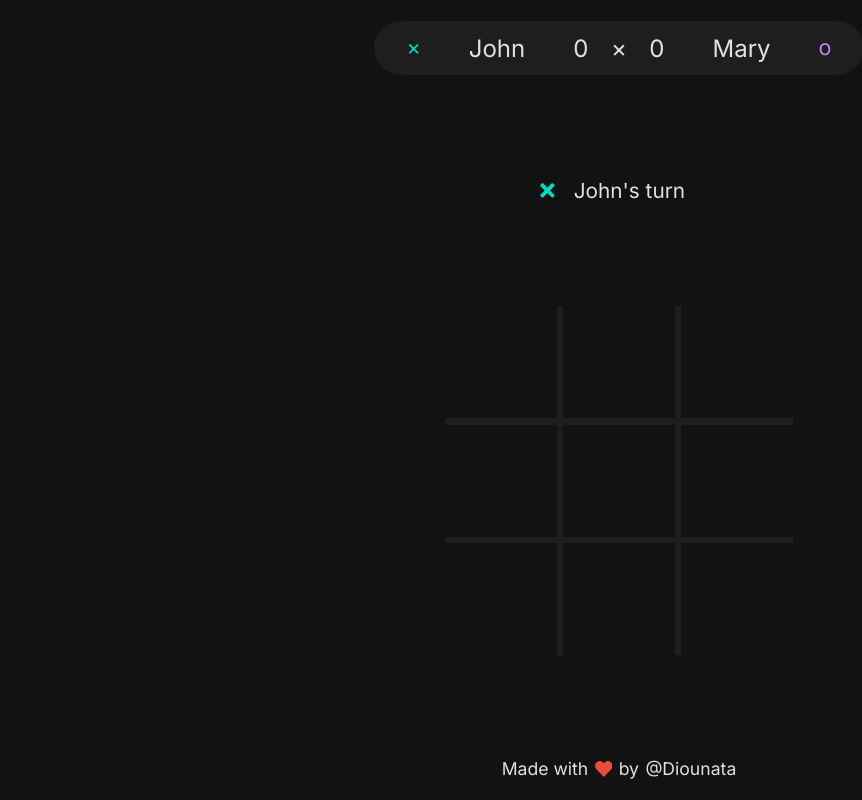
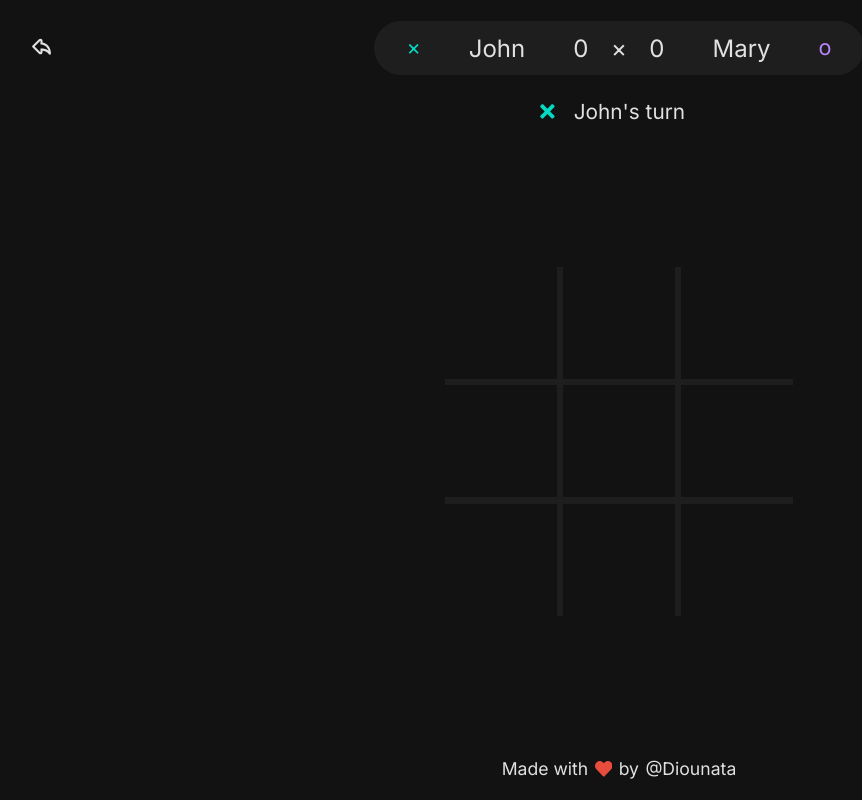
Before and after one commit to Diounata/tic-tac-toe, a Next.js app: page /play in a window 1280 px wide. Shown: the whole page, without its empty margins (21-883 px from the left). Built offline with nearby package versions, Linux system fonts and the light colour scheme.

Commit message:
Add Menu component

```diff
--- a/src/Components/Scoreboard.tsx
+++ b/src/Components/Scoreboard.tsx
@@ -1,11 +1,20 @@
+import { useRouter } from 'next/router';
 import styles from '../styles/Scoreboard.module.scss';
+
+import BackIcon from '../Icons/Back';
 
 import { useGame } from '../Contexts/GameContext';
 
 export default function Scoreboard() {
     const { player } = useGame();
+    const router = useRouter();
 
     return (
+        <>
+            <div className={styles.back} onClick={() => router.push('/')}>
+                <BackIcon />
+            </div>
+
             <header className={styles.scoreboardComponent}>
                 <div>
                     <div>
@@ -25,5 +34,6 @@ export default function Scoreboard() {
                     </div>
                 </div>
             </header>
+        </>
     );
 }
--- /dev/null
+++ b/src/Icons/Back.tsx
@@ -0,0 +1,5 @@
+import { TiArrowBackOutline } from 'react-icons/ti';
+
+export default function BackIcon() {
+    return <TiArrowBackOutline size={25} />;
+}
--- a/src/pages/_app.tsx
+++ b/src/pages/_app.tsx
@@ -1,10 +1,12 @@
 import '../styles/main.scss';
 
+import { IconContext } from 'react-icons';
 import { GameContextProvider } from '../Contexts/GameContext';
 import { ModalContextProvider } from '../Contexts/ModalContext';
 
 export default function MyApp({ Component, pageProps }) {
     return (
+        <IconContext.Provider value={{ color: '#e1e1e1' }}>
             <ModalContextProvider>
                 <GameContextProvider>
 
@@ -14,5 +16,6 @@ export default function MyApp({ Component, pageProps }) {
 
                 </GameContextProvider>
             </ModalContextProvider>
+        </IconContext.Provider>
     );
 }
--- a/src/pages/index.tsx
+++ b/src/pages/index.tsx
@@ -1,5 +1,7 @@
 import TitlePage from '../utils/TitlePage';
 import Hashtag from '../Icons/Hashtag';
+
+import Menu from '../Components/Menu';
 import Footer from '../Components/Footer';
 
 export default function Home() {
@@ -15,6 +17,8 @@ export default function Home() {
                 </h2>
             </div>
 
+            <Menu />
+
             <Footer />
         </>
     );
--- a/src/pages/play.tsx
+++ b/src/pages/play.tsx
@@ -11,9 +11,13 @@ export default function Play() {
         <>
             <TitlePage title='Play' />
 
-            <Scoreboard />
-            <PlayerTurn />
+            <div style={{display: 'flex', flexDirection: 'column', alignItems: 'center', gap: '1.5rem'}}>
+                <Scoreboard />
+                <PlayerTurn />
+            </div>
+
             <GameComponent />
+
             <Footer />
 
             <Modal />
--- a/src/styles/Scoreboard.module.scss
+++ b/src/styles/Scoreboard.module.scss
@@ -23,3 +23,23 @@
     display: flex;
     justify-content: center;
 }
+
+.back {
+    position: absolute;
+    top: 0;
+    left: 0;
+
+    margin: 2.1rem;
+    padding: 0 1rem;
+
+    background: inherit;
+    border-radius: 50px;
+    border: 0;
+    cursor: pointer;
+
+    transition: 0.3s;
+
+    &:hover {
+        background: var(--light-color);
+    }
+}
```
Also changed, not shown: src/Components/Menu.tsx (added, +22 -0 lines), src/styles/Menu.module.scss (added, +10 -0 lines). Lines whose indentation alone changed are shown as unchanged.
